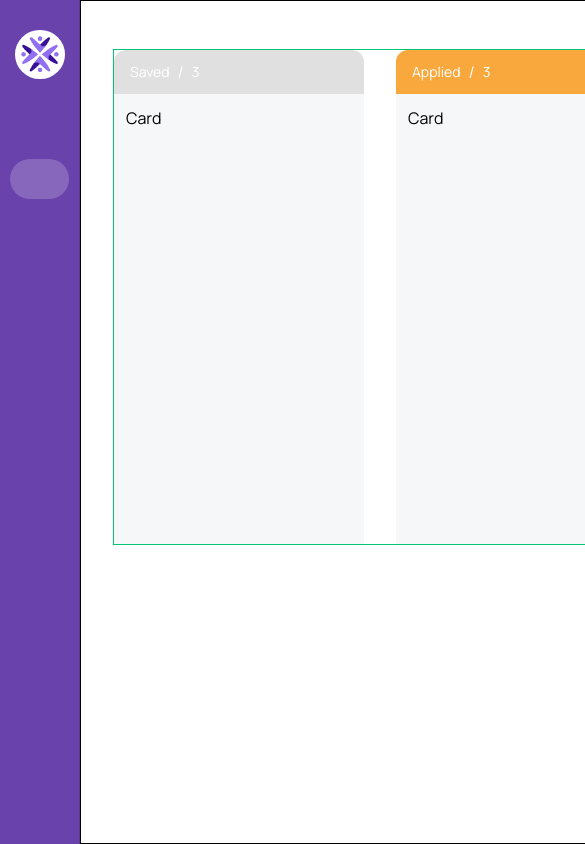
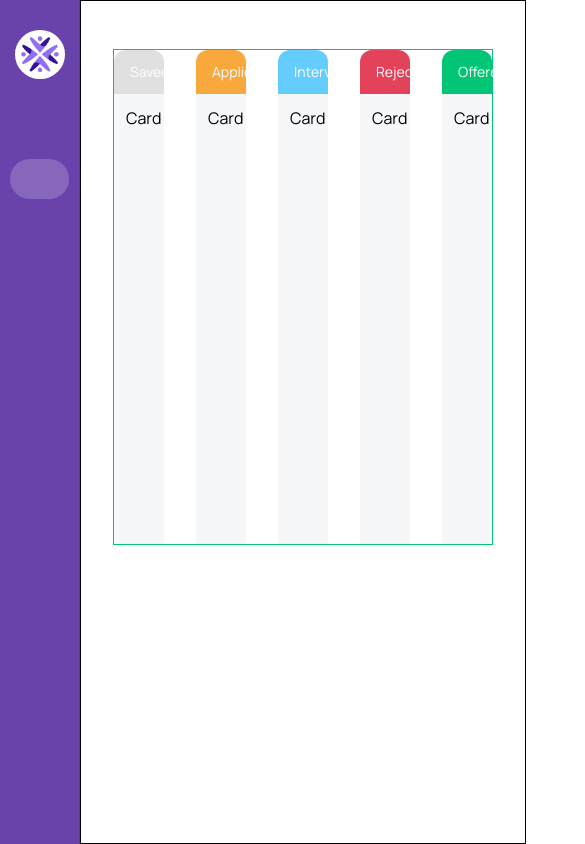
Before and after one commit to mariamdatuka/jobsy, a React (Vite) app: page /dashboard in a window 390 px wide. Shown: the top 844 px of the page, 585 px wide, since content can reach past the window. Built offline with nearby package versions, Linux system fonts and the light colour scheme; some icons are missing; a web font is replaced by a local one; what @ebay/nice-modal-react would draw is missing.

Commit message:
feat:custom hook for breakpoints

```diff
--- /dev/null
+++ b/src/hooks/useBreakpoints.tsx
@@ -0,0 +1,21 @@
+import { useTheme, useMediaQuery } from "@mui/material";
+
+const useBreakpoints = () => {
+  const theme = useTheme();
+
+  const isMobile = useMediaQuery(theme.breakpoints.down("sm"));
+  const isTablet = useMediaQuery(theme.breakpoints.between("sm", "md"));
+  const isSmallDesktop = useMediaQuery(theme.breakpoints.between("md", "lg"));
+  const isMediumDesktop = useMediaQuery(theme.breakpoints.between("lg", "xl"));
+  const isLargeDesktop = useMediaQuery(theme.breakpoints.up("xl"));
+
+  return {
+    isMobile,
+    isTablet,
+    isSmallDesktop,
+    isMediumDesktop,
+    isLargeDesktop,
+  };
+};
+
+export default useBreakpoints;
--- a/src/pages/Dashboard/components/ColumnContainer.tsx
+++ b/src/pages/Dashboard/components/ColumnContainer.tsx
@@ -10,7 +10,7 @@ interface Column {
 const ColumnContainer = ({ column }: { column: Column }) => {
   return (
     <>
-      <Box width="250px">
+      <Box sx={{ width: { xs: "50px", xl: "300px" } }}>
         <TitleBox bgcolor={column.color}>
           <Text variant="body2" color="#fff">
             {column.title}
--- a/src/theme.ts
+++ b/src/theme.ts
@@ -23,6 +23,15 @@ const theme = createTheme({
   typography: {
     fontFamily: '"Manrope", "Viga"',
   },
+  breakpoints: {
+    values: {
+      xs: 0,
+      sm: 600,
+      md: 900,
+      lg: 1200,
+      xl: 1536,
+    },
+  },
 });
 
 export default theme;
```
